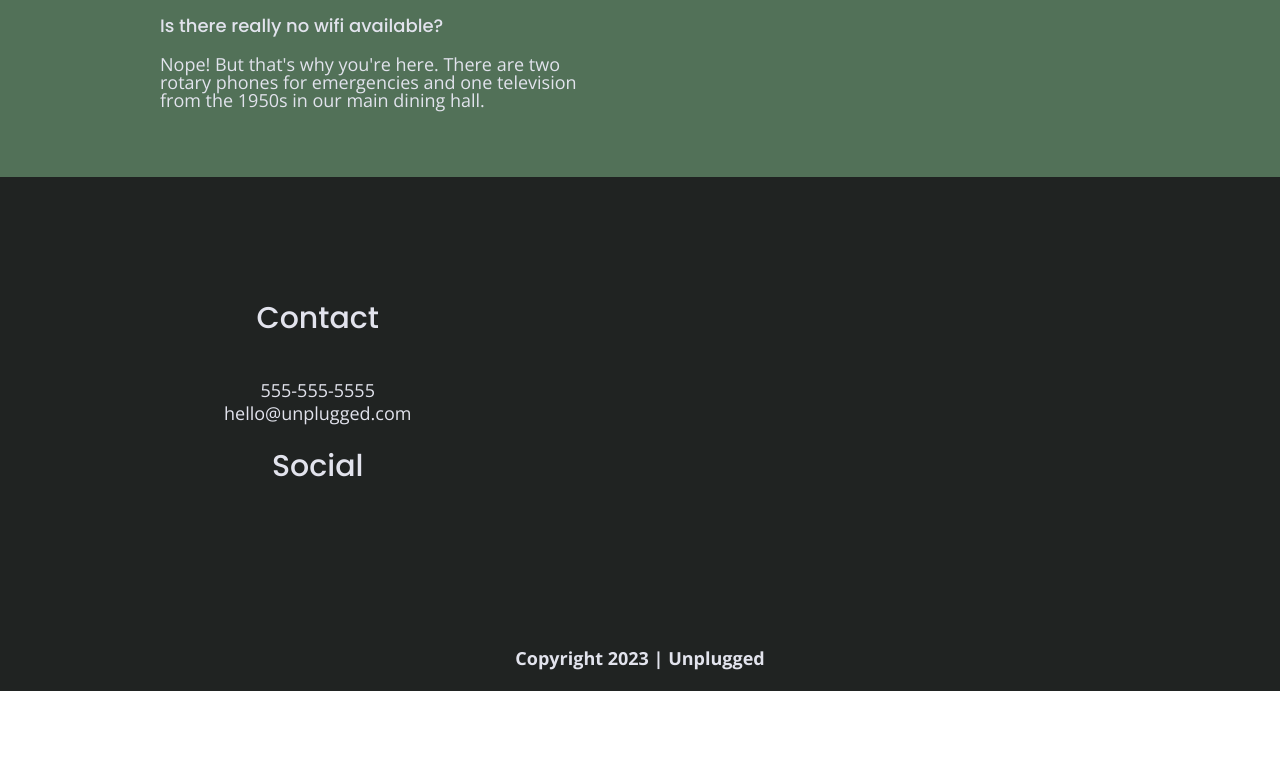
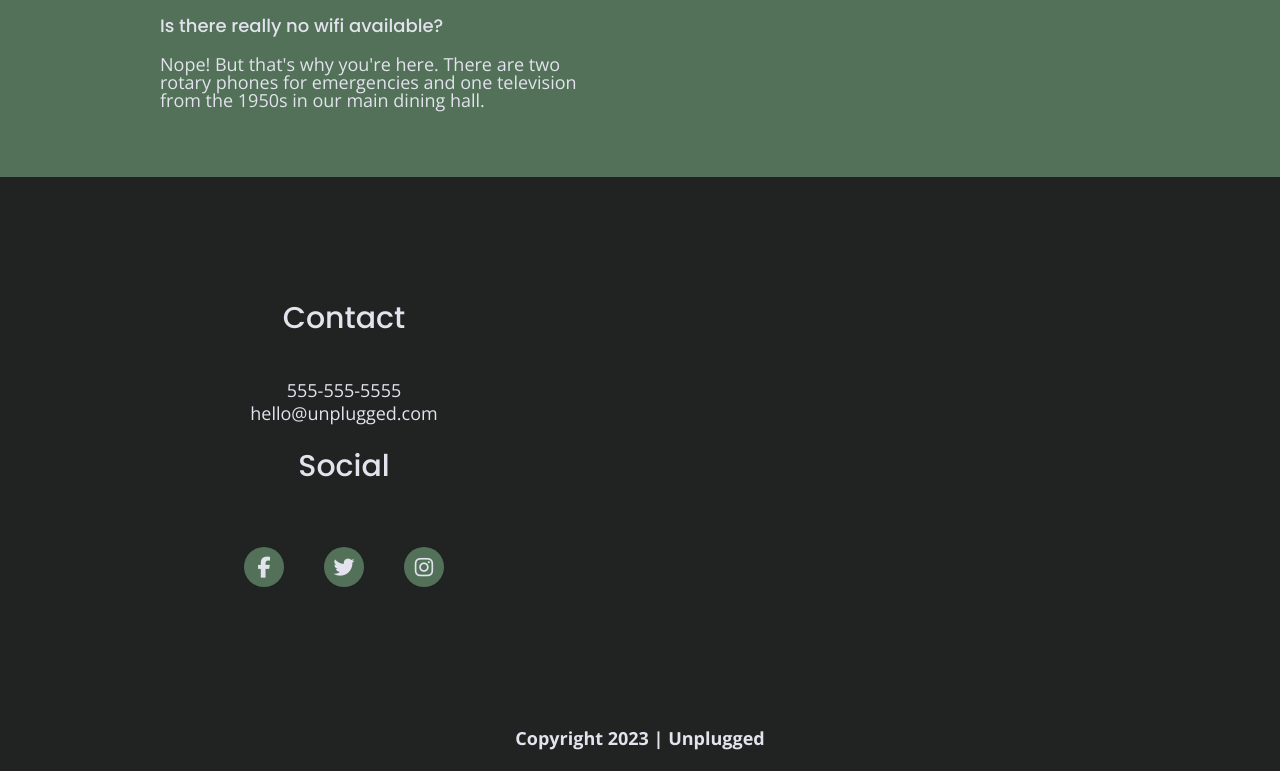
Before and after one commit to mjosephson5/unplugged, a website: page faq/index.html in a window 1280 px wide. Shown: the part 541-1312 px from the top of the page. Before the commit the page ends 1232 px from the top, so only its background shows below. Drawn offline with nearby package versions, Linux system fonts and the light colour scheme.

Commit message:
Added social icons

```diff
--- a/faq/index.html
+++ b/faq/index.html
@@ -83,11 +83,13 @@
                  </address>
                 <div class="social">
                     <h4>Social</h4>
-              <p><a href="https://www.facebook.com/molly.josephson" target="_blank" rel="noopener"></a>
-                 <a href="https://twitter.com/mojosephson" target="_blank" rel="noopener"></a>
-                 <a href="https://www.instagram.com/queerantino_/" target="_blank" rel="noopener"></a>
-              </p>
-              <!-- other social links here -->
+                   <div class="social-icons">
+                      <p>
+                         <a href="https://www.facebook.com/molly.josephson"><i class="fab fa-facebook-f"></i></a>
+                         <a href="https://twitter.com/mojosephson"><i class="fab fa-twitter"></i></a>
+                         <a href="https://www.instagram.com/queerantino_/"><i class= "fab fa-instagram"></i></a>
+                     </p>
+                   </div>
               </div>
           </div>
       </div>
```
